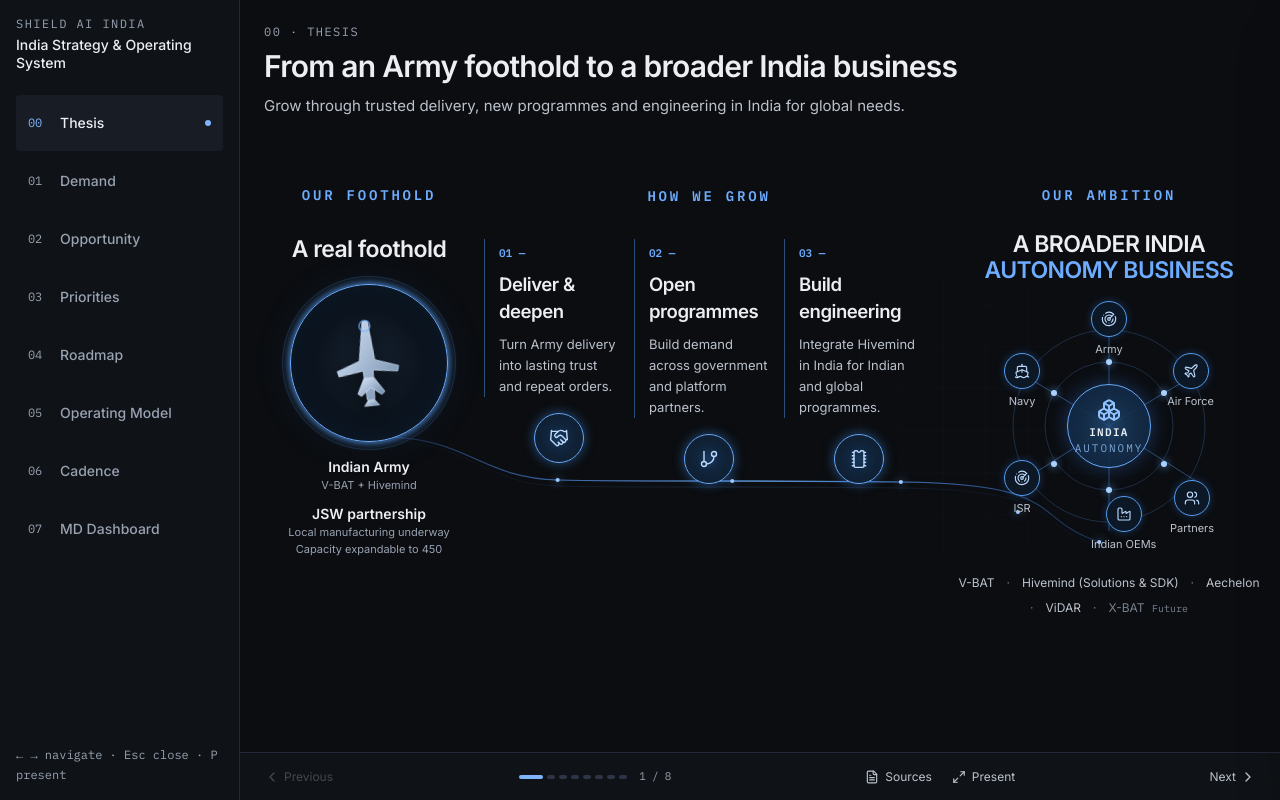
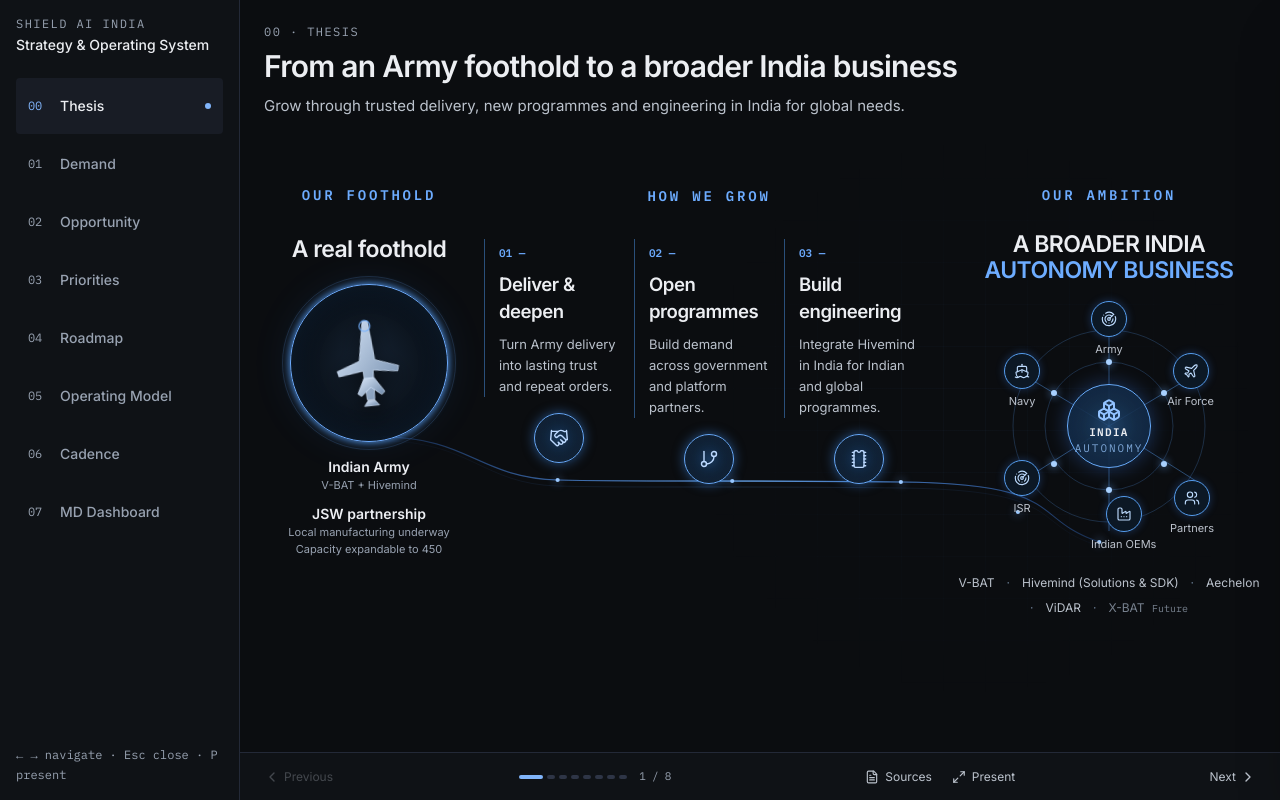
Before and after one commit to Sakshambhutani/shield-ai-emergent, a React (Vite) app in the folder shield-ai-india-source/frontend/: page / in a window 1280 px wide. Built offline with nearby package versions, Linux system fonts and the light colour scheme.

Commit message:
Simplify sidebar strategy subtitle

```diff
--- a/shield-ai-india-source/frontend/src/components/Shell.tsx
+++ b/shield-ai-india-source/frontend/src/components/Shell.tsx
@@ -13,7 +13,7 @@
     <nav aria-label="Main navigation" data-testid="side-nav" className="relative z-[60] hidden md:flex w-60 shrink-0 flex-col border-r border-line bg-ink-1 p-4 overflow-y-auto">
       <div className="mb-6">
         <div className="eyebrow text-sig-blue">Shield AI India</div>
-         <div className="text-sm font-medium leading-tight mt-1">India Strategy &amp; Operating System</div>
+         <div className="text-sm font-medium leading-tight mt-1">Strategy &amp; Operating System</div>
       </div>
       <div className="flex flex-col gap-0.5">
         {SECTIONS.map((s, i) => (
```
